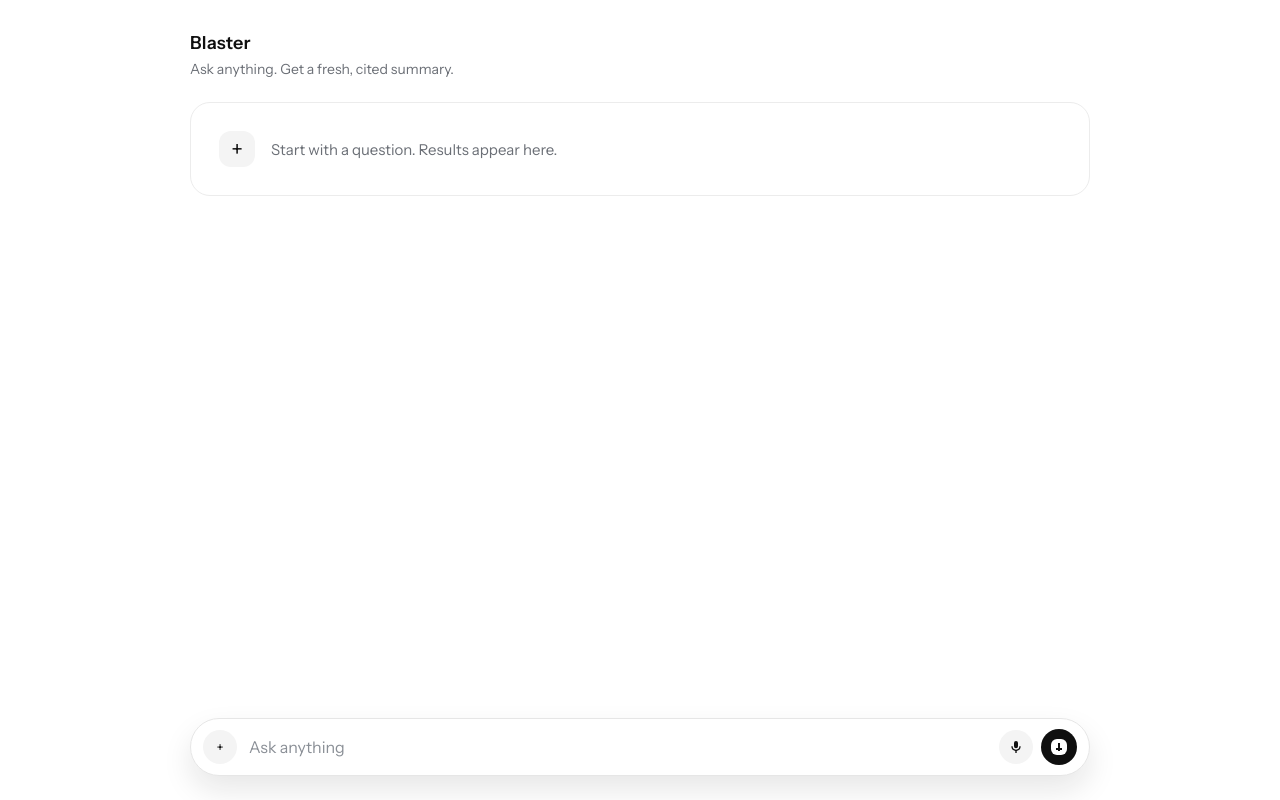
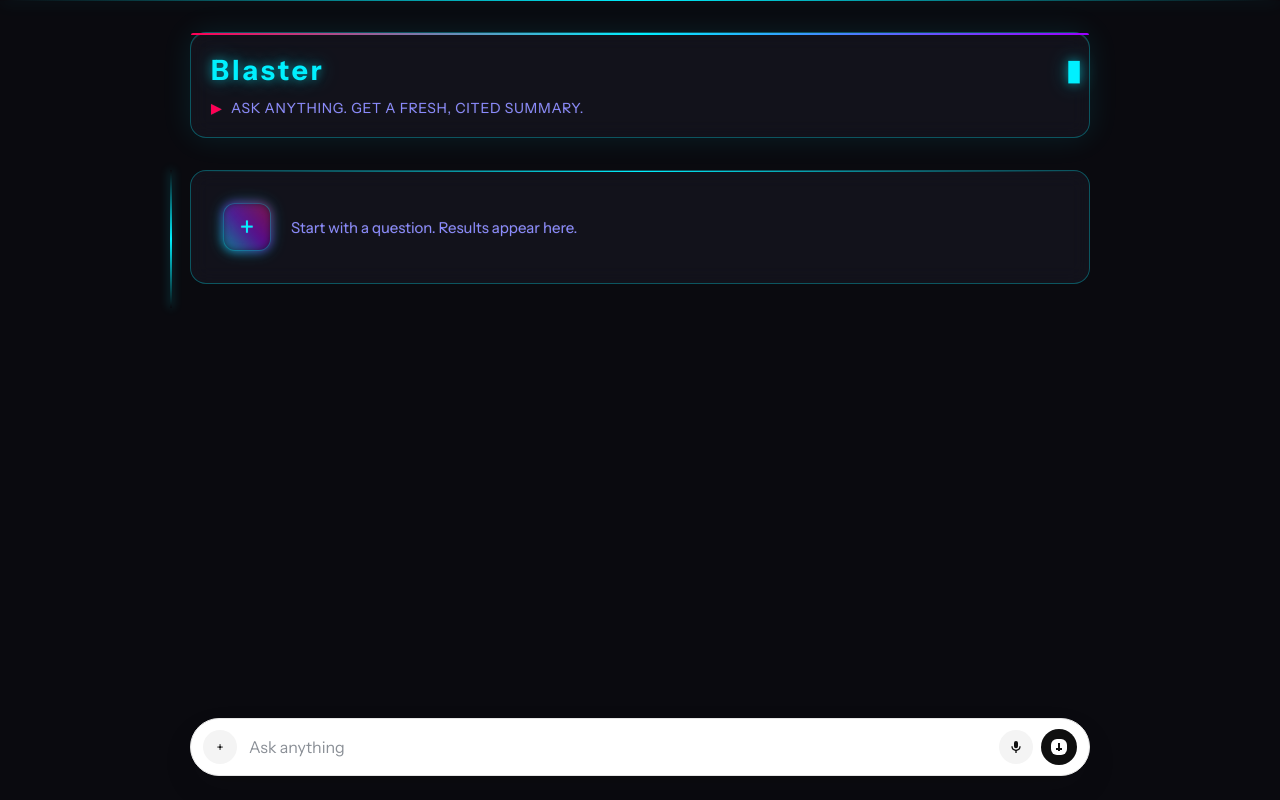
Before and after one commit to aaravbangsmetal/blaster, a Next.js app: page / in a window 1280 px wide. Built offline with nearby package versions, Linux system fonts and the light colour scheme.

Commit message:
fix: update globals.css, page.module.css

```diff
--- a/src/app/globals.css
+++ b/src/app/globals.css
@@ -1,10 +1,84 @@
 :root {
-  --bg: #ffffff;
-  --text: #121212;
-  --muted: #5f6368;
-  --line: #e6e6e6;
-  --accent: #1a73e8;
-  --accent-soft: #e8f0fe;
+  --bg: #0a0a0f;
+  --bg-grid: #0d0d14;
+  --text: #e0e0ff;
+  --text-glow: #00f0ff;
+  --muted: #8a8aff;
+  --line: #2a2a3a;
+  --accent: #00f0ff;
+  --accent-glow: rgba(0, 240, 255, 0.4);
+  --accent-soft: rgba(0, 240, 255, 0.1);
+  --cyber-red: #ff0055;
+  --cyber-purple: #9d00ff;
+  --panel-bg: rgba(20, 20, 30, 0.8);
+  --panel-border: rgba(0, 240, 255, 0.3);
+  --neon-glow: 0 0 15px var(--accent-glow);
+  --scanline: repeating-linear-gradient(
+    0deg,
+    transparent,
+    transparent 2px,
+    rgba(0, 240, 255, 0.05) 2px,
+    rgba(0, 240, 255, 0.05) 4px
+  );
+}
+
+html,
+body {
+  max-width: 100vw;
+  overflow-x: hidden;
+}
+
+body {
+  color: var(--text);
+  background:
+    radial-gradient(circle at 20% 50%, rgba(0, 240, 255, 0.05) 0%, transparent 50%),
+    radial-gradient(circle at 80% 20%, rgba(157, 0, 255, 0.05) 0%, transparent 50%),
+    var(--scanline),
+    var(--bg);
+  font-family: "Instrument Sans", sans-serif;
+  -webkit-font-smoothing: antialiased;
+  -moz-osx-font-smoothing: grayscale;
+  text-shadow: 0 0 1px rgba(224, 224, 255, 0.3);
+}
+
+* {
+  box-sizing: border-box;
+  padding: 0;
+  margin: 0;
+}
+
+a {
+  color: inherit;
+  text-decoration: none;
+}
+
+button,
+input {
+  font-family: inherit;
+}
+
+@keyframes pulse {
+  0%, 100% { opacity: 1; }
+  50% { opacity: 0.7; }
+}
+
+@keyframes scan {
+  0% { transform: translateY(-100%); }
+  100% { transform: translateY(100%); }
+}
+
+@keyframes glitch {
+  0% { transform: translate(0); }
+  20% { transform: translate(-2px, 2px); }
+  40% { transform: translate(-2px, -2px); }
+  60% { transform: translate(2px, 2px); }
+  80% { transform: translate(2px, -2px); }
+  100% { transform: translate(0); }
+}
+
+@keyframes float {
+  0%, 100% { transform: translateY(0px); }
+  50% { transform: translateY(-10px); }
 }
 
 html,
--- a/src/app/page.module.css
+++ b/src/app/page.module.css
@@ -1,30 +1,108 @@
 .page {
   min-height: 100vh;
-  background: #ffffff;
-  color: #0f0f0f;
+  background: transparent;
+  color: var(--text);
   display: flex;
   flex-direction: column;
   align-items: center;
   padding: 32px 24px 120px;
+  position: relative;
+  overflow: hidden;
+}
+
+.page::before {
+  content: '';
+  position: absolute;
+  top: 0;
+  left: 0;
+  right: 0;
+  bottom: 0;
+  background:
+    linear-gradient(90deg, transparent 49%, var(--accent-glow) 50%, transparent 51%),
+    linear-gradient(0deg, transparent 49%, var(--accent-glow) 50%, transparent 51%);
+  background-size: 50px 50px;
+  opacity: 0.1;
+  pointer-events: none;
+  z-index: -1;
+}
+
+.page::after {
+  content: '';
+  position: absolute;
+  top: 0;
+  left: 0;
+  right: 0;
+  height: 1px;
+  background: linear-gradient(90deg, transparent, var(--accent), transparent);
+  box-shadow: var(--neon-glow);
+  animation: pulse 2s infinite;
+  z-index: -1;
 }
 
 .header {
   width: min(900px, 100%);
   display: flex;
   flex-direction: column;
-  gap: 6px;
-  margin-bottom: 24px;
+  gap: 12px;
+  margin-bottom: 32px;
+  position: relative;
+  padding: 20px;
+  background: var(--panel-bg);
+  border: 1px solid var(--panel-border);
+  border-radius: 16px;
+  backdrop-filter: blur(10px);
+  box-shadow:
+    0 0 30px rgba(0, 240, 255, 0.1),
+    inset 0 1px 0 rgba(255, 255, 255, 0.1);
+}
+
+.header::before {
+  content: '';
+  position: absolute;
+  top: 0;
+  left: 0;
+  right: 0;
+  height: 2px;
+  background: linear-gradient(90deg, var(--cyber-red), var(--accent), var(--cyber-purple));
+  border-radius: 16px 16px 0 0;
 }
 
 .brand {
-  font-size: 18px;
-  font-weight: 600;
-  letter-spacing: 0.01em;
+  font-size: 28px;
+  font-weight: 700;
+  letter-spacing: 0.1em;
+  color: var(--accent);
+  text-shadow:
+    0 0 10px var(--accent-glow),
+    0 0 20px var(--accent-glow);
+  position: relative;
+  display: inline-block;
+  animation: pulse 3s infinite;
+}
+
+.brand::after {
+  content: '▮';
+  position: absolute;
+  right: -15px;
+  color: var(--accent);
+  animation: pulse 1s infinite;
 }
 
 .headerHint {
-  color: #6b6f76;
+  color: var(--muted);
   font-size: 14px;
+  letter-spacing: 0.05em;
+  text-transform: uppercase;
+  position: relative;
+  padding-left: 20px;
+}
+
+.headerHint::before {
+  content: '▶';
+  position: absolute;
+  left: 0;
+  color: var(--cyber-red);
+  animation: pulse 2s infinite;
 }
 
 .thread {
@@ -32,70 +110,189 @@
   display: flex;
   flex-direction: column;
   gap: 24px;
+  position: relative;
+}
+
+.thread::before {
+  content: '';
+  position: absolute;
+  top: 0;
+  left: -20px;
+  width: 2px;
+  height: 100%;
+  background: linear-gradient(to bottom, transparent, var(--accent), transparent);
+  box-shadow: 0 0 10px var(--accent-glow);
 }
 
 .emptyState {
-  border: 1px solid #ececec;
-  border-radius: 20px;
-  padding: 28px;
+  border: 1px solid var(--panel-border);
+  border-radius: 16px;
+  padding: 32px;
   display: flex;
   align-items: center;
-  gap: 16px;
-  color: #6b6f76;
+  gap: 20px;
+  color: var(--muted);
   font-size: 15px;
+  background: var(--panel-bg);
+  backdrop-filter: blur(10px);
+  position: relative;
+  overflow: hidden;
+  animation: float 6s ease-in-out infinite;
+}
+
+.emptyState::before {
+  content: '';
+  position: absolute;
+  top: 0;
+  left: 0;
+  right: 0;
+  height: 1px;
+  background: linear-gradient(90deg, transparent, var(--accent), transparent);
+  animation: scan 3s linear infinite;
 }
 
 .emptyIcon {
-  width: 36px;
-  height: 36px;
+  width: 48px;
+  height: 48px;
   border-radius: 12px;
-  background: #f4f4f4;
+  background: linear-gradient(135deg, var(--accent-soft), transparent);
   display: grid;
   place-items: center;
-  font-size: 22px;
-  color: #0f0f0f;
+  font-size: 28px;
+  color: var(--accent);
+  border: 1px solid var(--panel-border);
+  position: relative;
+  box-shadow: var(--neon-glow);
+}
+
+.emptyIcon::before {
+  content: '';
+  position: absolute;
+  inset: -2px;
+  border-radius: 14px;
+  background: linear-gradient(45deg, var(--accent), var(--cyber-purple), var(--cyber-red));
+  z-index: -1;
+  opacity: 0.5;
+  filter: blur(4px);
 }
 
 .userMessage {
   align-self: flex-end;
   max-width: 70%;
-  background: #f2f2f2;
+  background: linear-gradient(135deg, rgba(0, 240, 255, 0.1), rgba(157, 0, 255, 0.1));
   border-radius: 18px;
-  padding: 16px 20px;
+  padding: 18px 22px;
   font-size: 16px;
   line-height: 1.5;
+  border: 1px solid var(--panel-border);
+  backdrop-filter: blur(10px);
+  position: relative;
+  box-shadow:
+    0 0 20px rgba(0, 240, 255, 0.2),
+    inset 0 1px 0 rgba(255, 255, 255, 0.1);
+}
+
+.userMessage::before {
+  content: '';
+  position: absolute;
+  top: -2px;
+  right: -2px;
+  bottom: -2px;
+  left: -2px;
+  border-radius: 20px;
+  background: linear-gradient(45deg, var(--accent), var(--cyber-purple), transparent);
+  z-index: -1;
+  opacity: 0.3;
 }
 
 .assistantMessage {
-  background: #ffffff;
-  border: 1px solid #ececec;
+  background: var(--panel-bg);
+  border: 1px solid var(--panel-border);
   border-radius: 20px;
-  padding: 22px 24px;
-  box-shadow: 0 10px 30px rgba(15, 15, 15, 0.06);
+  padding: 24px 26px;
   font-size: 16px;
   line-height: 1.65;
+  backdrop-filter: blur(10px);
+  position: relative;
+  box-shadow:
+    0 10px 40px rgba(0, 0, 0, 0.5),
+    inset 0 1px 0 rgba(255, 255, 255, 0.05);
+  animation: float 8s ease-in-out infinite;
+}
+
+.assistantMessage::before {
+  content: '';
+  position: absolute;
+  top: 0;
+  left: 0;
+  right: 0;
+  height: 1px;
+  background: linear-gradient(90deg, transparent, var(--accent), transparent);
+  border-radius: 20px 20px 0 0;
 }
 
 .answerText {
   white-space: pre-wrap;
+  position: relative;
+}
+
+.answerText::selection {
+  background: var(--accent);
+  color: var(--bg);
 }
 
 .errorMessage {
-  border: 1px solid #f2b8b5;
-  background: #fde8e7;
-  color: #b3261e;
+  border: 1px solid var(--cyber-red);
+  background: rgba(255, 0, 85, 0.1);
+  color: var(--cyber-red);
   border-radius: 16px;
-  padding: 16px 20px;
+  padding: 18px 22px;
+  backdrop-filter: blur(10px);
+  position: relative;
+  overflow: hidden;
+  animation: glitch 0.3s infinite;
+}
+
+.errorMessage::before {
+  content: '⚠';
+  position: absolute;
+  right: 20px;
+  top: 50%;
+  transform: translateY(-50%);
+  font-size: 24px;
+  opacity: 0.3;
 }
 
 .shimmerLine,
 .shimmerLineShort {
   height: 14px;
   border-radius: 999px;
-  background: linear-gradient(90deg, #f1f3f4 0%, #e6e9ec 50%, #f1f3f4 100%);
+  background: linear-gradient(90deg,
+    transparent 0%,
+    var(--accent) 25%,
+    var(--cyber-purple) 50%,
+    var(--accent) 75%,
+    transparent 100%);
   background-size: 200% 100%;
   animation: shimmer 1.4s infinite;
   margin-bottom: 12px;
+  position: relative;
+  overflow: hidden;
+}
+
+.shimmerLine::before,
+.shimmerLineShort::before {
+  content: '';
+  position: absolute;
+  top: 0;
+  left: 0;
+  right: 0;
+  bottom: 0;
+  background: linear-gradient(90deg,
+    transparent 0%,
+    rgba(255, 255, 255, 0.3) 50%,
+    transparent 100%);
+  animation: shimmer 0.7s infinite;
 }
 
 .shimmerLineShort {
```
